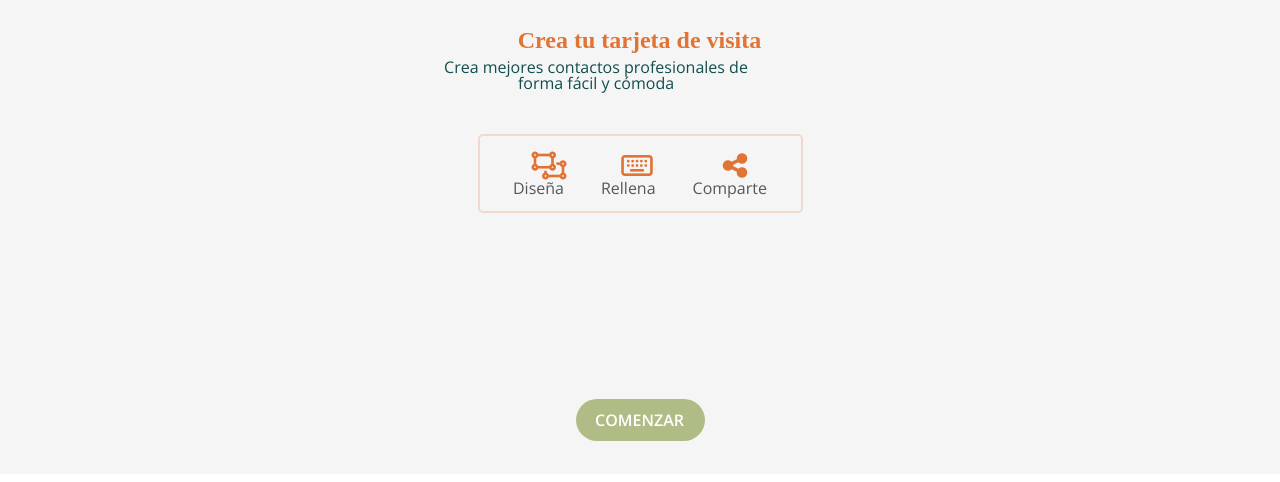
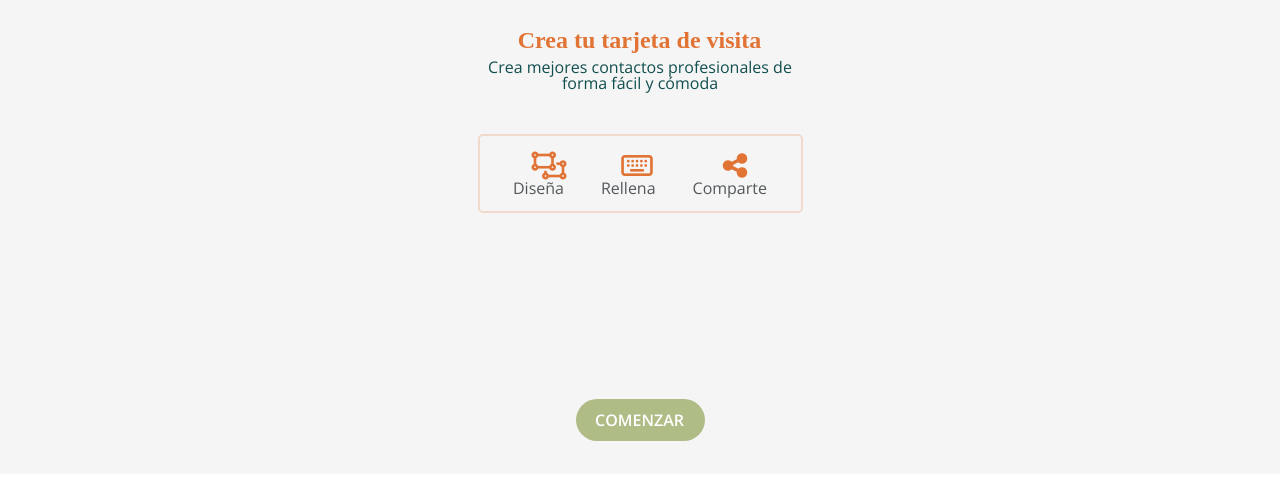
Before and after one commit to Adalab/project-promo-n-module-2-team-3, a website: page src/html/index.html in a window 1280 px wide. Shown: the part 246-728 px from the top of the page. Drawn offline with nearby package versions, Linux system fonts and the light colour scheme; files that its build step writes are made by us from their sources; files whose address does not match are found by name.

Commit message:
text centered

```diff
--- a/src/html/index.html
+++ b/src/html/index.html
@@ -35,7 +35,7 @@
           alt=" principal image"
           class="main__img"
         />
-        <section>
+        <section class="main__container">
           <h1 class="main__tittle">Crea tu tarjeta de visita</h1>
           <p class="main__text">
             Crea mejores contactos profesionales de forma fácil y cómoda
--- a/src/scss/pages/_index.scss
+++ b/src/scss/pages/_index.scss
@@ -24,6 +24,11 @@
     width: 419px;
     height: 175px;
   }
+}
+.main__container {
+  display: flex;
+  flex-direction: column;
+  align-items: center;
 }
 .main__tittle {
   width: 223px;
```
